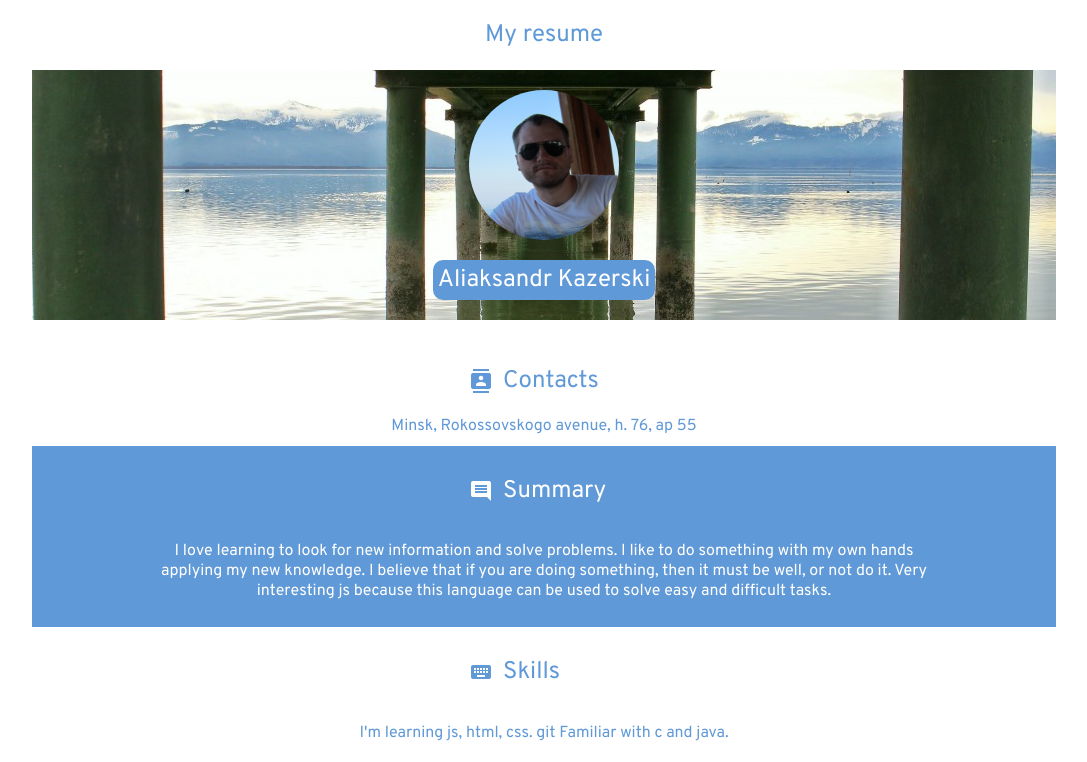
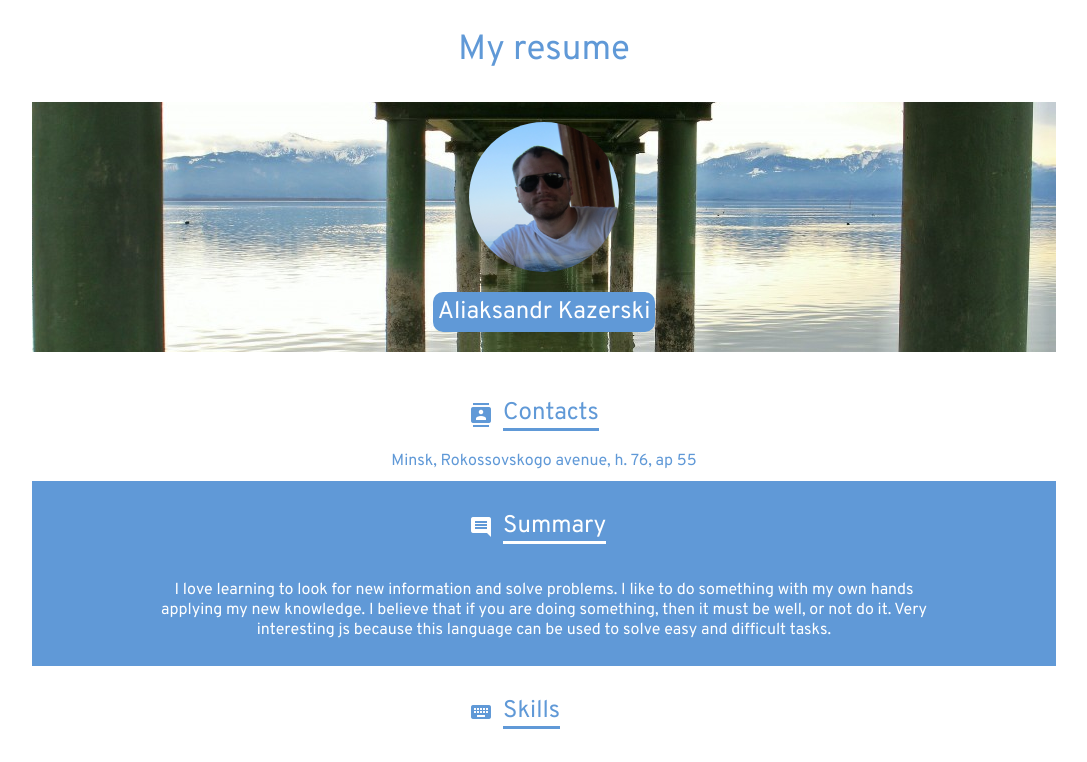
Before and after one commit to AliaksandrKazerski/rsschool-2019Q1-cv, a plain HTML site: page index.html in a window 1280 px wide. Shown: the top 762 px of the page, without its empty margins (96-1183 px from the left). Drawn offline with Linux system fonts and the light colour scheme.

Commit message:
feat: add borders

```diff
--- a/styles/style.css
+++ b/styles/style.css
@@ -20,6 +20,7 @@ i {
   text-align: center;
   font-family:'Overpass-Regular', 'Arial', 'Helvetica', sans-serif;
   font-weight: normal;
+  font-size: 35px;
   color: #6099D7;
 }
 .photo {
@@ -93,6 +94,9 @@ i {
   background: #6099D7;
   color:  #FFFFFF;
 }
+.info li:nth-child(2n) h2{
+  border-bottom: 3px solid #FFFFFF;
+}
 .wrapper-info {
   display: flex;
   align-items: center;
@@ -102,6 +106,7 @@ i {
   margin-left: 10px;
   font-family:'Overpass-Regular', 'Arial', 'Helvetica', sans-serif;
   font-weight: normal;
+  border-bottom: 3px solid #6099D7;
 }
 .info p,
 .info address,
```
